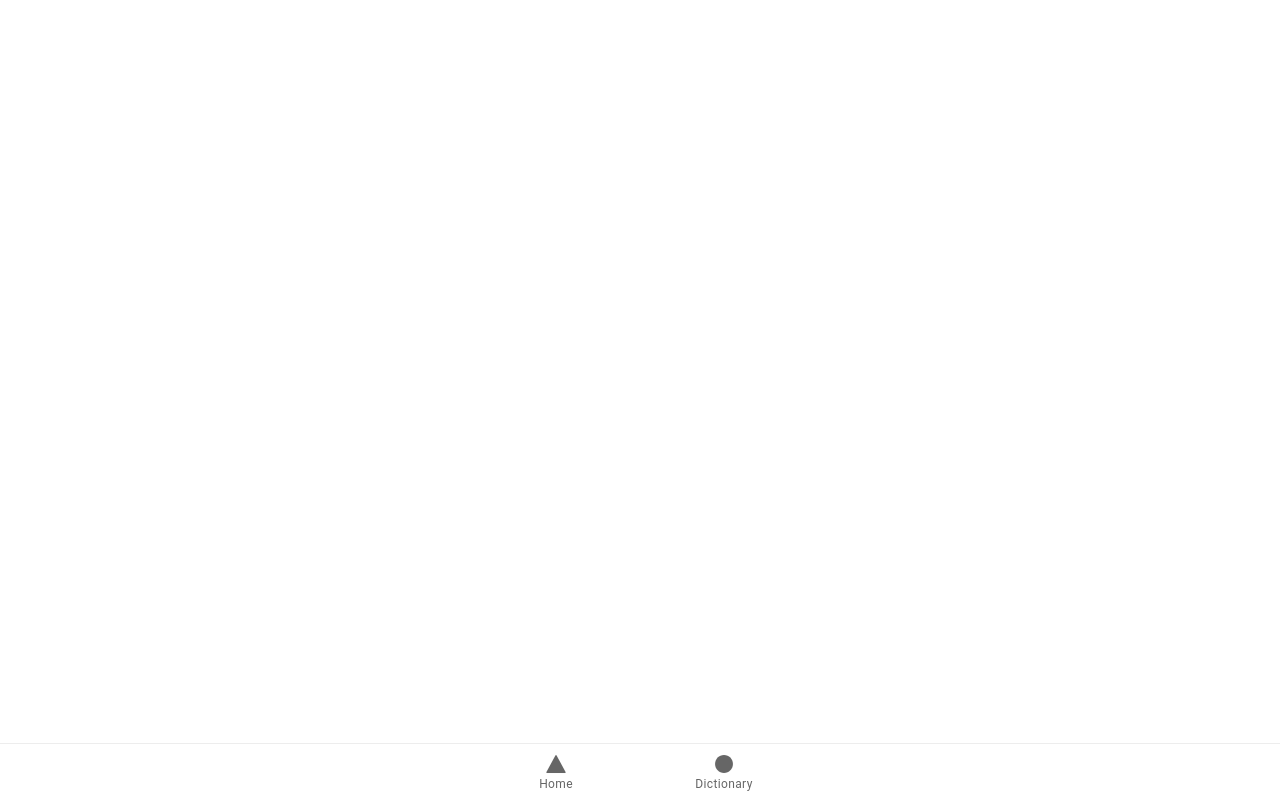
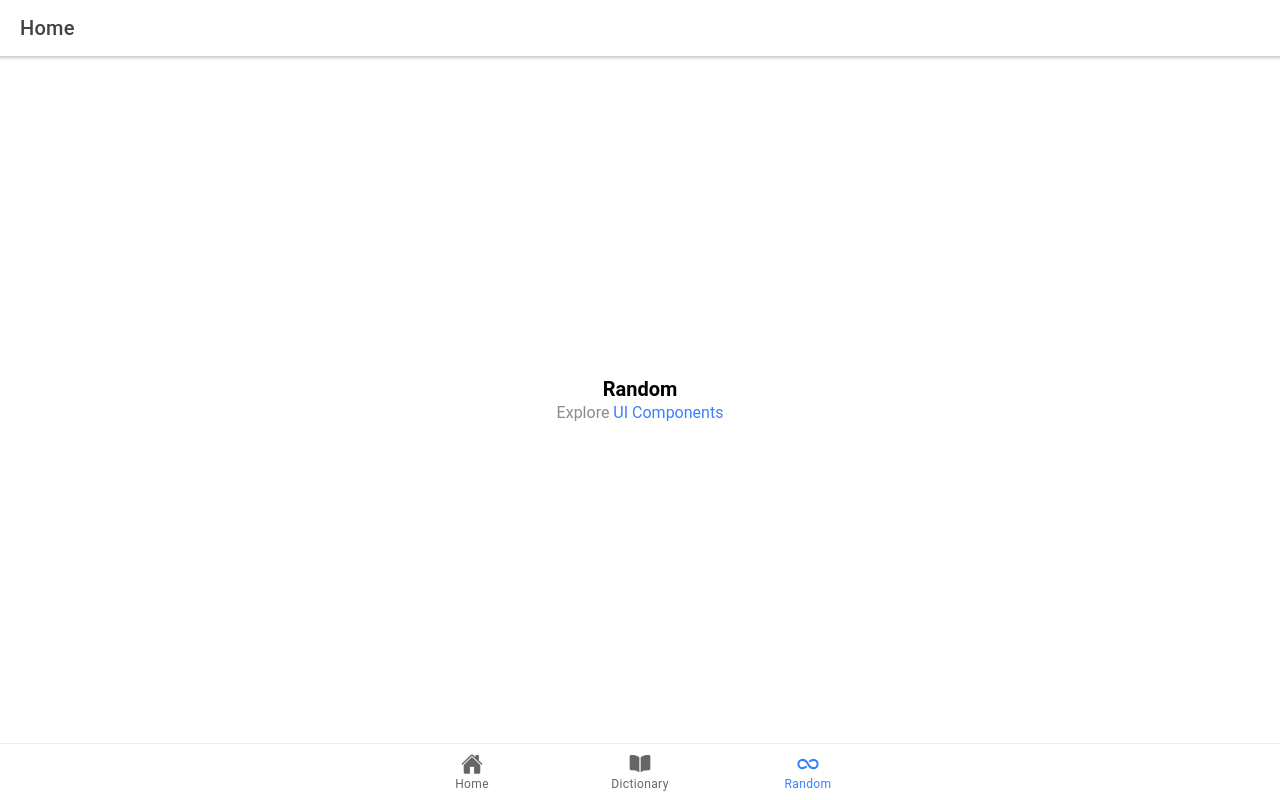
Before and after one commit to cevaris/random-app-js, a React (Create React App) app in the folder app/: page /random in a window 1280 px wide. Built offline with nearby package versions, Linux system fonts and the light colour scheme.

Commit message:
adding Random tab

```diff
--- a/app/src/App.tsx
+++ b/app/src/App.tsx
@@ -21,10 +21,11 @@ import '@ionic/react/css/structure.css';
 import '@ionic/react/css/text-alignment.css';
 import '@ionic/react/css/text-transformation.css';
 import '@ionic/react/css/typography.css';
-import { ellipse, triangle } from 'ionicons/icons';
+import { book, home, infinite } from 'ionicons/icons';
 import React from 'react';
 import { Redirect, Route } from 'react-router-dom';
 import HomeTab from './pages/HomeTab';
+import RandomTab from './pages/Random';
 import WordSearchTab from './pages/WordSearchTab';
 /* Theme variables */
 import './theme/variables.css';
@@ -40,16 +41,21 @@ const App: React.FC = () => (
         <IonRouterOutlet>
           <Route path="/home" component={HomeTab} exact={true} />
           <Route path="/dictionary" component={WordSearchTab} exact={true} />
+          <Route path="/random" component={RandomTab} exact={true} />
           <Route path="/" render={() => <Redirect to="/home" />} exact={true} />
         </IonRouterOutlet>
         <IonTabBar slot="bottom">
           <IonTabButton tab="home" href="/home">
-            <IonIcon icon={triangle} />
+            <IonIcon icon={home} />
             <IonLabel>Home</IonLabel>
           </IonTabButton>
           <IonTabButton tab="dictionary" href="/dictionary">
-            <IonIcon icon={ellipse} />
+            <IonIcon icon={book} />
             <IonLabel>Dictionary</IonLabel>
+          </IonTabButton>
+          <IonTabButton tab="random" href="/random">
+            <IonIcon icon={infinite} />
+            <IonLabel>Random</IonLabel>
           </IonTabButton>
         </IonTabBar>
       </IonTabs>
--- a/app/src/containers/WordSearchContainer.tsx
+++ b/app/src/containers/WordSearchContainer.tsx
@@ -25,17 +25,19 @@ const WordSearchContainer: React.FC<WordSearchProps> = (props) => {
                 </IonCol>
                 <IonCol size="1"></IonCol>
             </IonRow>
+            { words.length > 0 &&
                 <IonRow>
                     <IonCol size="1"></IonCol>
                     <IonCol size="10">
                         <IonList lines="full">
-                        {words && words.map((word, idx) =>
+                            {words.map((word, idx) =>
                                 <WordSearchItem word={word} key={idx} />
                             )}
                         </IonList>
                     </IonCol>
                     <IonCol size="1"></IonCol>
                 </IonRow>
+            }
         </IonGrid>
     );
 };
--- /dev/null
+++ b/app/src/pages/Random.tsx
@@ -0,0 +1,25 @@
+import { IonContent, IonHeader, IonPage, IonTitle, IonToolbar } from '@ionic/react';
+import React from 'react';
+import ExploreContainer from '../containers/ExploreContainer';
+
+const RandomTab: React.FC = () => {
+  return (
+    <IonPage>
+      <IonHeader>
+        <IonToolbar>
+          <IonTitle>Home</IonTitle>
+        </IonToolbar>
+      </IonHeader>
+      <IonContent fullscreen>
+        <IonHeader collapse="condense">
+          <IonToolbar>
+            <IonTitle size="large">Home</IonTitle>
+          </IonToolbar>
+        </IonHeader>
+        <ExploreContainer name="Random" />
+      </IonContent>
+    </IonPage>
+  );
+};
+
+export default RandomTab;
```
Lines whose indentation alone changed are shown as unchanged.
